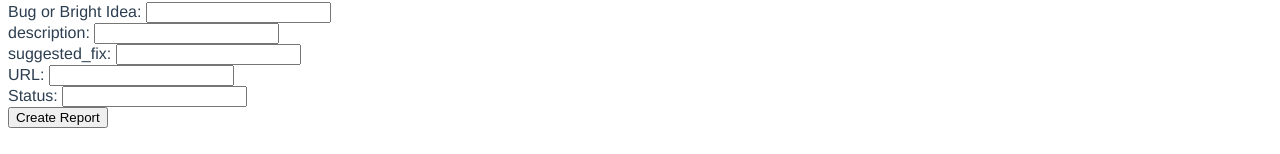
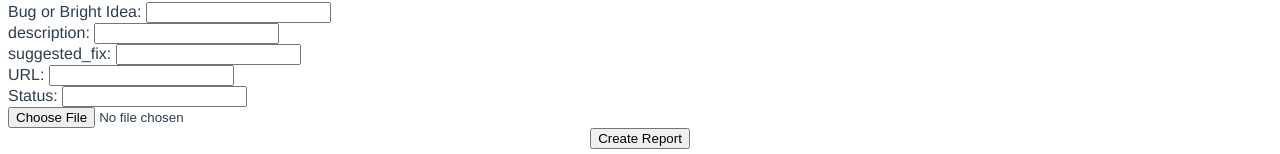
Before and after one commit to dianakakoma/bug_report_fe, a Vue app: page / in a window 1280 px wide. Shown: the part 667-821 px from the top of the page. Built offline with nearby package versions, Linux system fonts and the light colour scheme; no server answers.

Commit message:
building an file/image upload button for new report create action

```diff
--- a/src/views/Home.vue
+++ b/src/views/Home.vue
@@ -78,9 +78,11 @@
       <br />
       Status:
       <input type="string" v-model="newStatus" />
-      <br />
-      <button v-on:click="createReport()">Create Report</button>
+      <div>
+        <input type="file" @change="onfileselected" />
+      </div>
     </div>
+    <button v-on:click="createReport()">Create Report</button>
   </div>
 </template>
 
@@ -104,7 +106,7 @@ export default {
   created: function() {
     axios({
       method: "GET",
-      url: `https://cors-anywhere.herokuapp.com/,https://radiant-mesa-02892.herokuapp.com/api/reports`,
+      url: `https://cors-anywhere.herokuapp.com/https://radiant-mesa-02892.herokuapp.com/api/reports`,
       headers: {
         "Access-Control-Allow-Origin": "*",
         "Content-type": "application/json"
@@ -115,6 +117,9 @@ export default {
     });
   },
   methods: {
+    onFileSelected(event) {
+      console.log(event);
+    },
     createReport: function() {
       var params = {
         description: this.newDescription,
```
